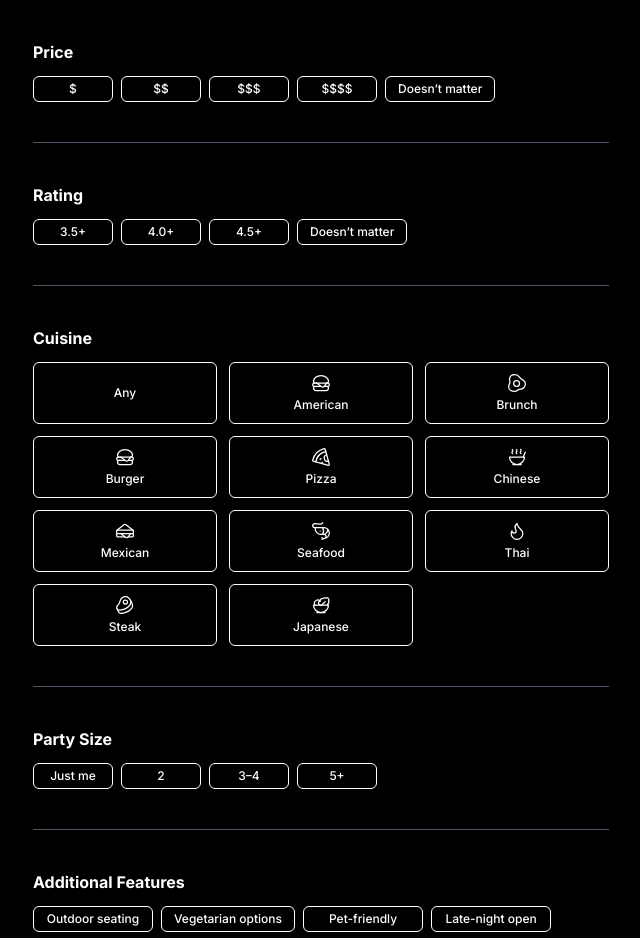
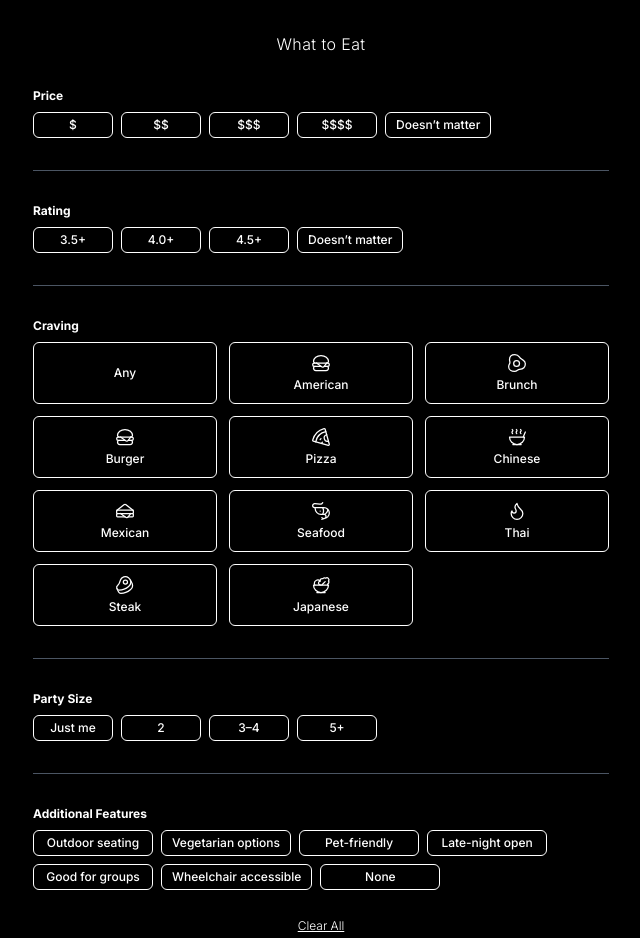
Before and after one commit to jysonn97/what-to-eat, a Next.js app: page /multi in a window 1280 px wide. Shown: the top 938 px of the page, without its empty margins (319-959 px from the left). Built offline with nearby package versions, Linux system fonts and the light colour scheme.

Commit message:
Update multi.js

```diff
--- a/pages/multi.js
+++ b/pages/multi.js
@@ -47,7 +47,6 @@ const toggleFeature = (item) => {
     );
   };
 
-
   const clearAll = () => {
     setSelectedPrice("");
     setSelectedRating("");
@@ -69,17 +68,23 @@ const toggleFeature = (item) => {
   };
 
   return (
-    <div className="min-h-screen bg-black text-white font-extralight px-4 py-10">
-      <div className="max-w-xl mx-auto space-y-10 text-left">
+    <div className="min-h-screen bg-black text-white font-extralight px-3 py-8 text-xs">
+      <div className="max-w-xl mx-auto space-y-8 text-left">
+
+        {/* Top Title */}
+        <h1 className="text-center text-base font-light text-white tracking-wide mb-1">
+          What to Eat
+        </h1>
+
         {/* Price */}
-        <div className="space-y-3">
-          <p className="text-base font-bold text-white">Price</p>
+        <div className="space-y-2">
+          <p className="font-bold text-white">Price</p>
           <div className="flex flex-wrap gap-2 justify-start">
             {priceOptions.map((p) => (
               <button
                 key={p}
                 onClick={() => toggle(p, selectedPrice, setSelectedPrice)}
-                className={`px-3 py-1 text-xs rounded-md border transition min-w-[80px] text-center ${
+                className={`px-2.5 py-1 text-xs rounded-md border transition min-w-[80px] text-center ${
                   selectedPrice === p ? "bg-white text-black" : "border-white text-white"
                 }`}
               >
@@ -92,14 +97,14 @@ const toggleFeature = (item) => {
         <hr className="border-gray-600" />
 
         {/* Rating */}
-        <div className="space-y-3">
-          <p className="text-base font-bold text-white">Rating</p>
+        <div className="space-y-2">
+          <p className="font-bold text-white">Rating</p>
           <div className="flex flex-wrap gap-2 justify-start">
             {ratingOptions.map((r) => (
               <button
                 key={r}
                 onClick={() => toggle(r, selectedRating, setSelectedRating)}
-                className={`px-3 py-1 text-xs rounded-md border transition min-w-[80px] text-center ${
+                className={`px-2.5 py-1 text-xs rounded-md border transition min-w-[80px] text-center ${
                   selectedRating === r ? "bg-white text-black" : "border-white text-white"
                 }`}
               >
@@ -111,23 +116,23 @@ const toggleFeature = (item) => {
 
         <hr className="border-gray-600" />
 
-        {/* Cuisine */}
-        <div className="space-y-3">
-          <p className="text-base font-bold text-white">Cuisine</p>
+        {/* Craving (was Cuisine) */}
+        <div className="space-y-2">
+          <p className="font-bold text-white">Craving</p>
           <CuisineGrid selected={selectedCuisine} onToggle={setSelectedCuisine} small={true} />
         </div>
 
         <hr className="border-gray-600" />
 
         {/* Party size */}
-        <div className="space-y-3">
-          <p className="text-base font-bold text-white">Party Size</p>
+        <div className="space-y-2">
+          <p className="font-bold text-white">Party Size</p>
           <div className="flex flex-wrap gap-2 justify-start">
             {partyOptions.map((p) => (
               <button
                 key={p}
                 onClick={() => toggle(p, selectedParty, setSelectedParty)}
-                className={`px-3 py-1 text-xs rounded-md border transition min-w-[80px] text-center ${
+                className={`px-2.5 py-1 text-xs rounded-md border transition min-w-[80px] text-center ${
                   selectedParty === p ? "bg-white text-black" : "border-white text-white"
                 }`}
               >
@@ -140,17 +145,16 @@ const toggleFeature = (item) => {
         <hr className="border-gray-600" />
 
         {/* Additional Features */}
-<div className="space-y-3">
-  <p className="text-base font-bold text-white">Additional Features</p>
+        <div className="space-y-2">
+          <p className="font-bold text-white">Additional Features</p>
           <div className="flex flex-wrap gap-2 justify-start">
             {[...featureOptions, "None"].map((f) => (
               <button
                 key={f}
                 onClick={() => toggleFeature(f)}
-className={`px-3 py-1 text-xs rounded-md border transition min-w-[120px] text-center ${
+                className={`px-2.5 py-1 text-xs rounded-md border transition min-w-[120px] text-center ${
                   selectedFeatures.includes(f) ? "bg-white text-black" : "border-white text-white"
                 }`}
-
               >
                 {f}
               </button>
@@ -159,11 +163,10 @@ className={`px-3 py-1 text-xs rounded-md border transition min-w-[120px] text-ce
         </div>
 
         {/* Buttons */}
-<div className="pt-6 flex flex-col items-center gap-[7px]">
+        <div className="pt-4 flex flex-col items-center gap-[6px]">
           <button
             onClick={clearAll}
             className="text-xs underline text-white font-light hover:opacity-90 -mt-5"
-
           >
             Clear All
           </button>
@@ -175,12 +178,6 @@ className="text-xs underline text-white font-light hover:opacity-90 -mt-5"
           </button>
         </div>
 
-
-
-
-
-
-
       </div>
     </div>
   );
```
Lines whose indentation alone changed are shown as unchanged.
